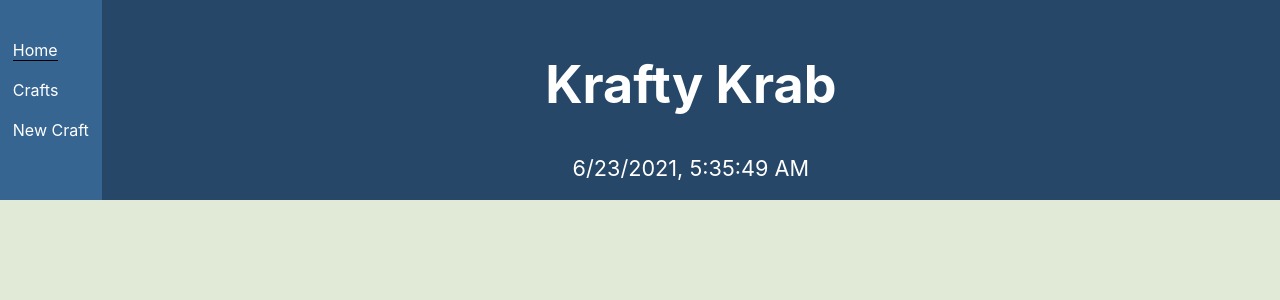
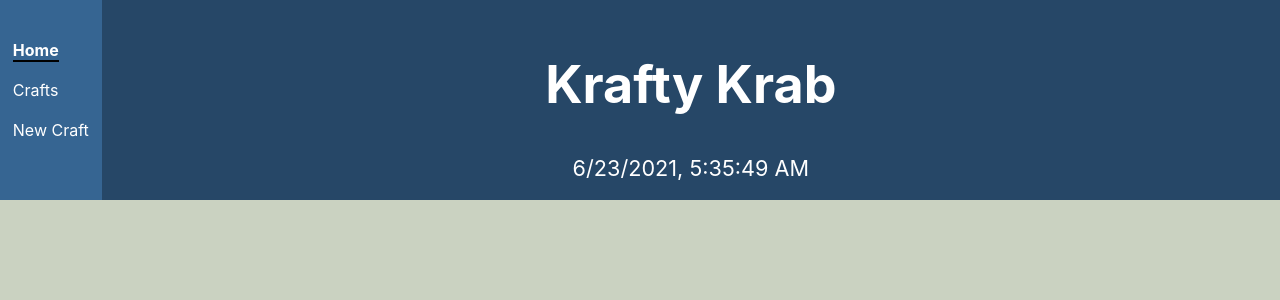
Before and after one commit to meranly8/react-redux-krafty-krab, a React (Create React App) app: page / in a window 1280 px wide. Shown: the top 300 px of the page. Built offline with nearby package versions, Linux system fonts and the light colour scheme.

Commit message:
Changed background-color & active link font-weight

```diff
--- a/src/App.css
+++ b/src/App.css
@@ -3,7 +3,7 @@
 }
 
 html {
-  background-color: #e1ead7;
+  background-color: #CAD2C1;
 }
 
 .App-logo {
@@ -40,7 +40,8 @@ html {
 
 .current {
   color: black;
-  border-bottom: 1px solid black;
+  border-bottom: 2px solid black;
+  font-weight: bold;
 }
 
 @keyframes App-logo-spin {
```
